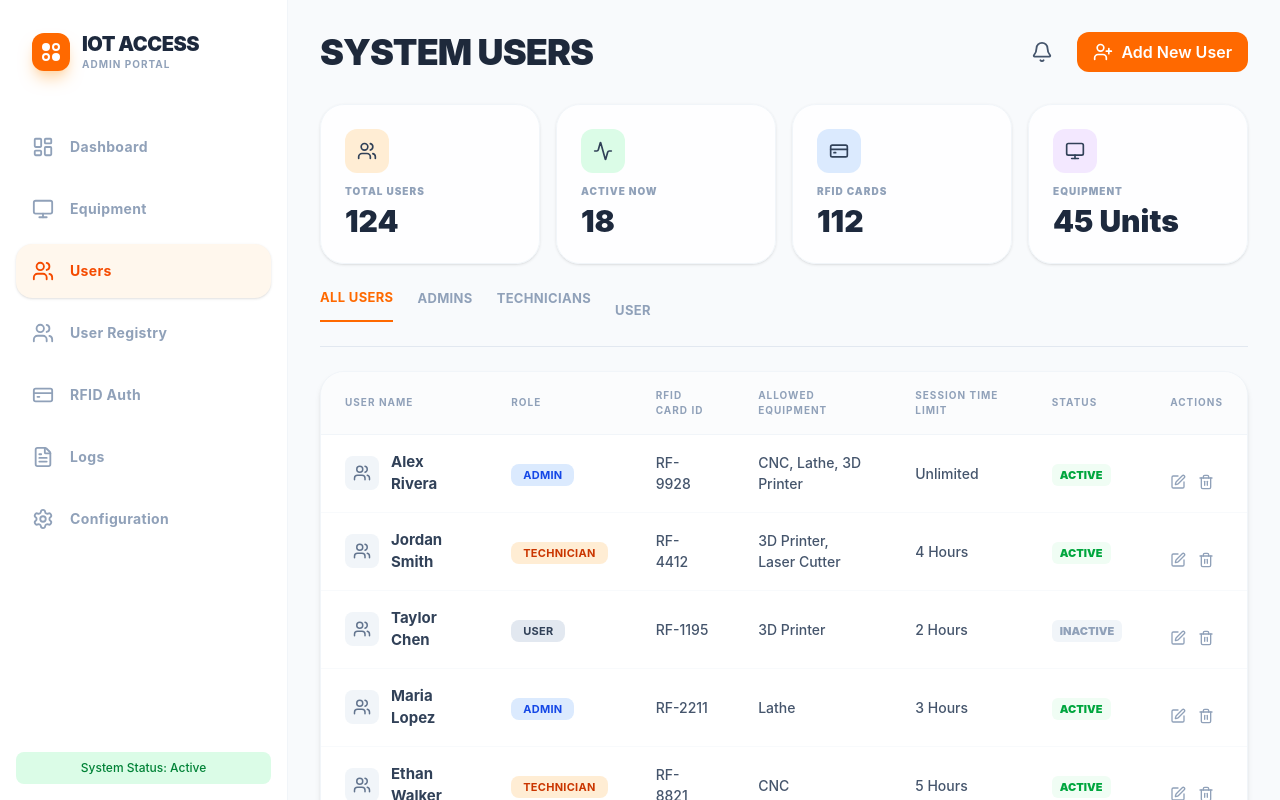
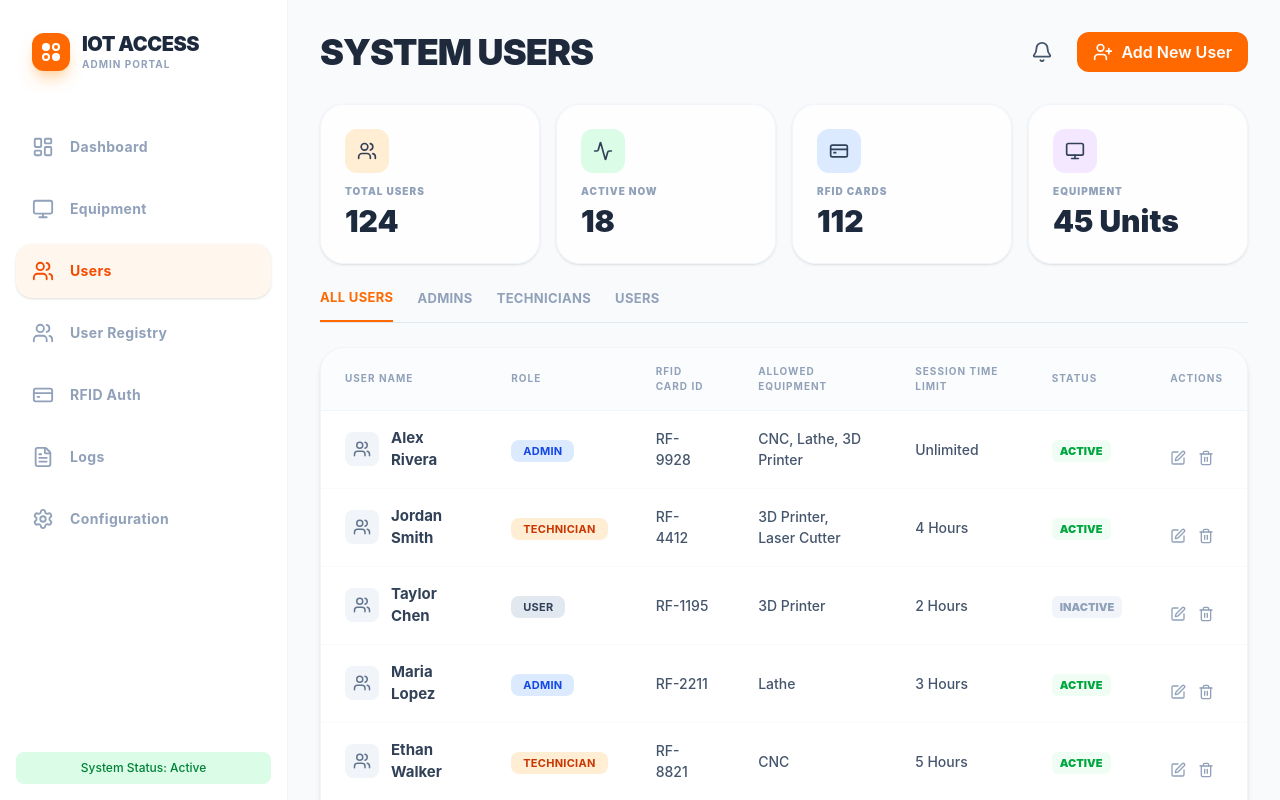
Before and after one commit to Dianka05/IoT, a React (Vite) app in the folder client/: page /users in a window 1280 px wide. Shown: the top 800 px of the page. Built offline with nearby package versions, Linux system fonts and the light colour scheme.

Commit message:
table tabs layout fixed

```diff
--- a/client/src/components/UsersList/UserTabs.jsx
+++ b/client/src/components/UsersList/UserTabs.jsx
@@ -1,8 +1,8 @@
-const tabs = ["All Users", "Admins", "Technicians", "User"];
+const tabs = ["All Users", "Admins", "Technicians", "Users"];
 
 const UserTabs = ({ activeTab, setActiveTab }) => {
   return (
-    <div className="flex gap-6 border-b border-slate-200 space-y-6">
+    <div className="flex gap-6 border-b border-slate-200">
       {tabs.map((t) => (
         <button
           key={t}
```
